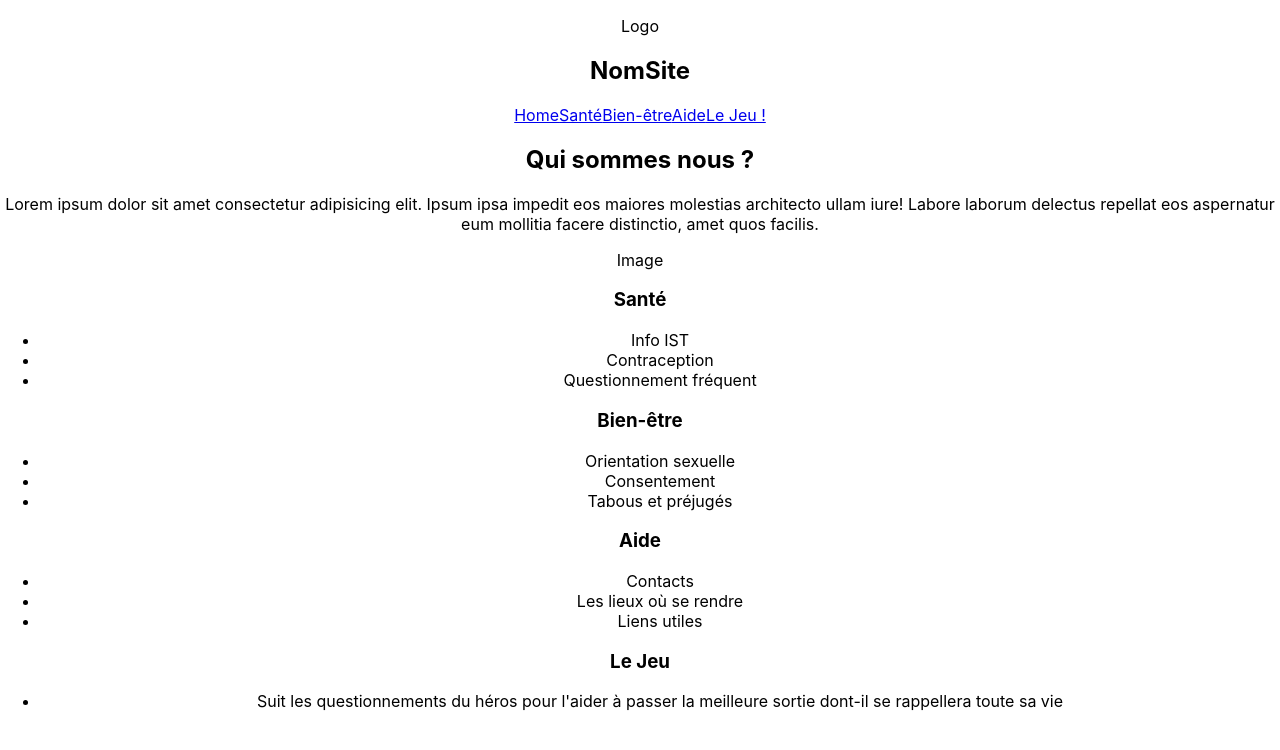
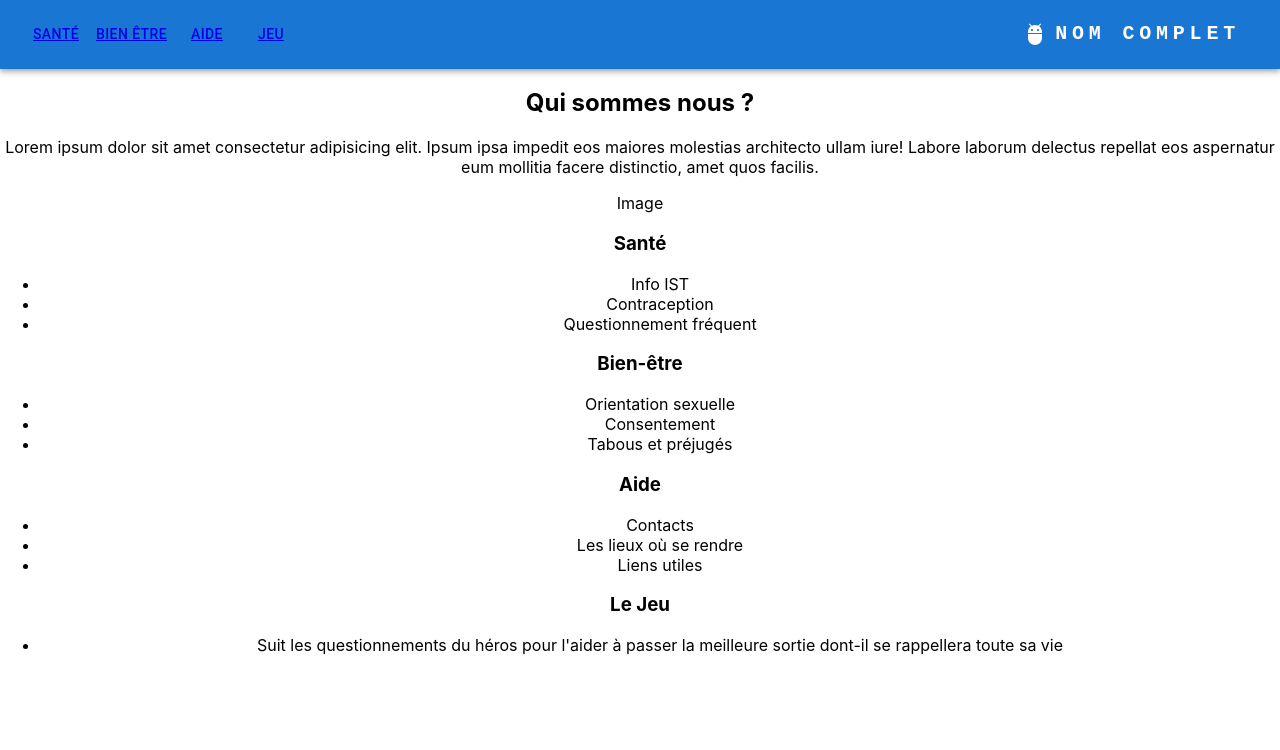
Before and after one commit to Coco62442/les-kips, a React (Create React App) app: page / in a window 1280 px wide. Shown: the top 750 px of the page. Built offline with nearby package versions, Linux system fonts and the light colour scheme.

Commit message:
navbar v1

```diff
--- a/src/App.tsx
+++ b/src/App.tsx
@@ -7,19 +7,14 @@ import BienEtre from './Pages/BienEtre';
 import Aide from './Pages/Aide';
 import Jeu from './Pages/Jeu';
 import {Routes, Route, Link, BrowserRouter} from 'react-router-dom'
+import ResponsiveAppBar from './components/navbar';
 
 
 function App() {
   return (
     <div className="App">
       <BrowserRouter>
-        <p>Logo</p>
-        <h2>NomSite</h2>
-        <Link to='./'>Home</Link>
-        <Link to='./Sante'>Santé</Link>
-        <Link to='./BienEtre'>Bien-être</Link>
-        <Link to='./Aide'>Aide</Link>
-        <Link to='./Jeu'>Le Jeu !</Link>
+      <ResponsiveAppBar/>
         <Routes>
           <Route path="/" element={<Home/>}/>
           <Route path="/Sante" element={<Sante/>}/>
--- /dev/null
+++ b/src/components/navbar.tsx
@@ -0,0 +1,132 @@
+import * as React from 'react';
+import AppBar from '@mui/material/AppBar';
+import Box from '@mui/material/Box';
+import Toolbar from '@mui/material/Toolbar';
+import IconButton from '@mui/material/IconButton';
+import Typography from '@mui/material/Typography';
+import Menu from '@mui/material/Menu';
+import MenuIcon from '@mui/icons-material/Menu';
+import Container from '@mui/material/Container';
+import Button from '@mui/material/Button';
+import MenuItem from '@mui/material/MenuItem';
+import AdbIcon from '@mui/icons-material/Adb';
+import { Link } from 'react-router-dom';
+
+const pages = ['Santé', 'Bien être', 'Aide', 'Jeu'];
+
+function ResponsiveAppBar() {
+  const [anchorElNav, setAnchorElNav] = React.useState<null | HTMLElement>(
+    null
+  );
+
+  const handleOpenNavMenu = (event: React.MouseEvent<HTMLElement>) => {
+    setAnchorElNav(event.currentTarget);
+  };
+
+  const handleCloseNavMenu = () => {
+    setAnchorElNav(null);
+  };
+
+  return (
+    <AppBar position="static">
+      <Container maxWidth="xl">
+        <Toolbar disableGutters>
+          {/* Menu burger */}
+          <Box sx={{ flexGrow: 1, display: { xs: 'flex', md: 'none' } }}>
+            <IconButton
+              size="large"
+              aria-label="account of current user"
+              aria-controls="menu-appbar"
+              aria-haspopup="true"
+              onClick={handleOpenNavMenu}
+              color="inherit"
+            >
+              <MenuIcon />
+            </IconButton>
+            <Menu
+              id="menu-appbar"
+              anchorEl={anchorElNav}
+              anchorOrigin={{
+                vertical: 'bottom',
+                horizontal: 'left',
+              }}
+              keepMounted
+              transformOrigin={{
+                vertical: 'top',
+                horizontal: 'left',
+              }}
+              open={Boolean(anchorElNav)}
+              onClose={handleCloseNavMenu}
+              sx={{
+                display: { xs: 'block', md: 'none' },
+              }}
+            >
+              {pages.map((page) => (
+                <MenuItem key={page} onClick={handleCloseNavMenu}>
+                    <Typography textAlign="center">
+                        <Link to={`/${page}`}>{page}</Link>
+                    </Typography>
+                </MenuItem>
+              ))}
+            </Menu>
+          </Box>
+
+          {/* Map des pages */}
+          <Box sx={{ flexGrow: 1, display: { xs: 'none', md: 'flex' } }}>
+            {pages.map((page) => (
+              <Button
+                key={page}
+                onClick={handleCloseNavMenu}
+                sx={{ my: 2, color: 'white', display: 'block' }}
+              >
+                <Link to={`/${page}`}>{page}</Link>
+              </Button>
+            ))}
+          </Box>
+
+          {/* Logo + nom */}
+          <AdbIcon sx={{ display: { xs: 'none', md: 'flex' }, mr: 1 }} />
+          <Typography
+            variant="h6"
+            noWrap
+            component="a"
+            href="/"
+            sx={{
+              mr: 2,
+              display: { xs: 'none', md: 'flex' },
+              fontFamily: 'monospace',
+              fontWeight: 700,
+              letterSpacing: '.3rem',
+              color: 'inherit',
+              textDecoration: 'none',
+            }}
+          >
+            NOM COMPLET
+          </Typography>
+
+          {/* Responsive logo + nom */}
+          <AdbIcon sx={{ display: { xs: 'flex', md: 'none' }, mr: 1 }} />
+          <Typography
+            variant="h5"
+            noWrap
+            component="a"
+            href=""
+            sx={{
+              mr: 2,
+              display: { xs: 'flex', md: 'none' },
+              flexGrow: 1,
+              fontFamily: 'monospace',
+              fontWeight: 700,
+              letterSpacing: '.3rem',
+              color: 'inherit',
+              textDecoration: 'none',
+            }}
+          >
+            RESPONSIVE
+          </Typography>
+        </Toolbar>
+      </Container>
+    </AppBar>
+  );
+}
+export default ResponsiveAppBar;
```
